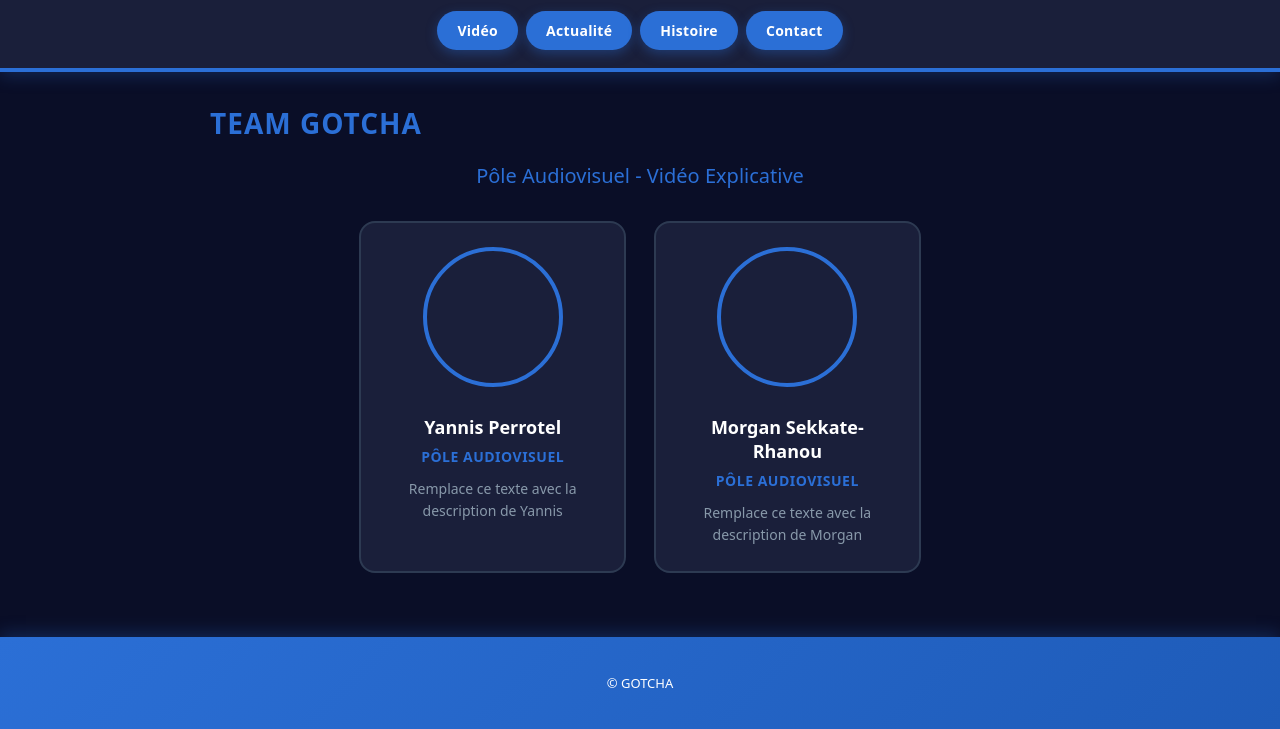
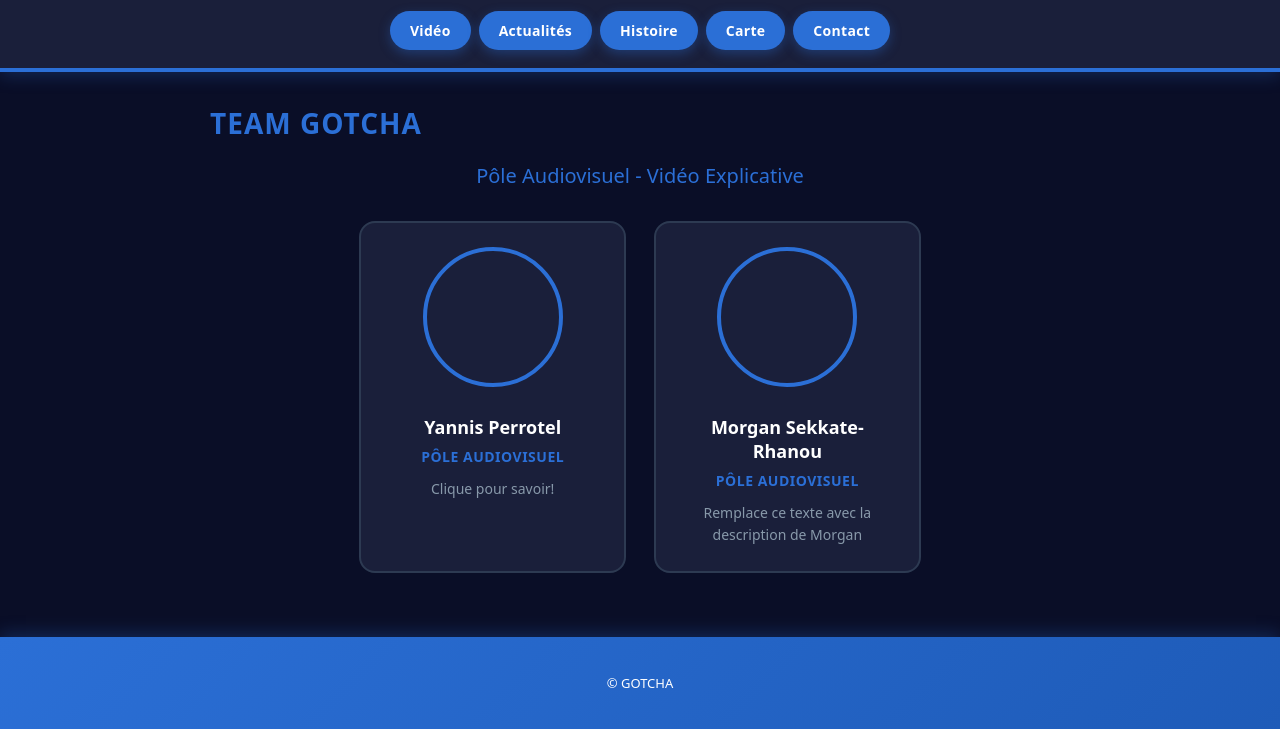
Before and after one commit to Benjylem/YnovGotcha_website, a plain HTML site: page pages/pole-audiovisuel.html in a window 1280 px wide. Shown: the part 111-840 px from the top of the page. Drawn offline with Linux system fonts and the light colour scheme.

Commit message:
push after a pull from TIM because forgot to pull before

```diff
--- a/pages/pole-audiovisuel.html
+++ b/pages/pole-audiovisuel.html
@@ -13,8 +13,9 @@
       </a>
       <nav class="nav-row nav-left">
         <a href="video.html" class="nav-item">Vidéo</a>
-        <a href="actualite.html" class="nav-item">Actualité</a>
+        <a href="actualite.html" class="nav-item">Actualités</a>
         <a href="histoire.html" class="nav-item">Histoire</a>
+        <a href="carte.html" class="nav-item">Carte</a>
         <a href="contact.html" class="nav-item">Contact</a>
       </nav>
     </header>
@@ -28,7 +29,7 @@
           <div class="member-photo" style="background-image: url('../img/placeholder.jpg'); background-size: cover; background-position: center;"></div>
           <h3>Yannis Perrotel</h3>
           <p class="role">Pôle Audiovisuel</p>
-          <p class="description">Remplace ce texte avec la description de Yannis</p>
+          <p class="description">Clique pour savoir!</p>
         </div>
         <div class="member-card">
           <div class="member-photo" style="background-image: url('../img/placeholder.jpg'); background-size: cover; background-position: center;"></div>
```
Also changed, not shown: pages/pole-batards.html (+2 -1 lines), pages/pole-cheffes.html (+2 -1 lines), pages/pole-informatique.html (+2 -1 lines), pages/pole-micro-trottoir.html (+2 -1 lines).
